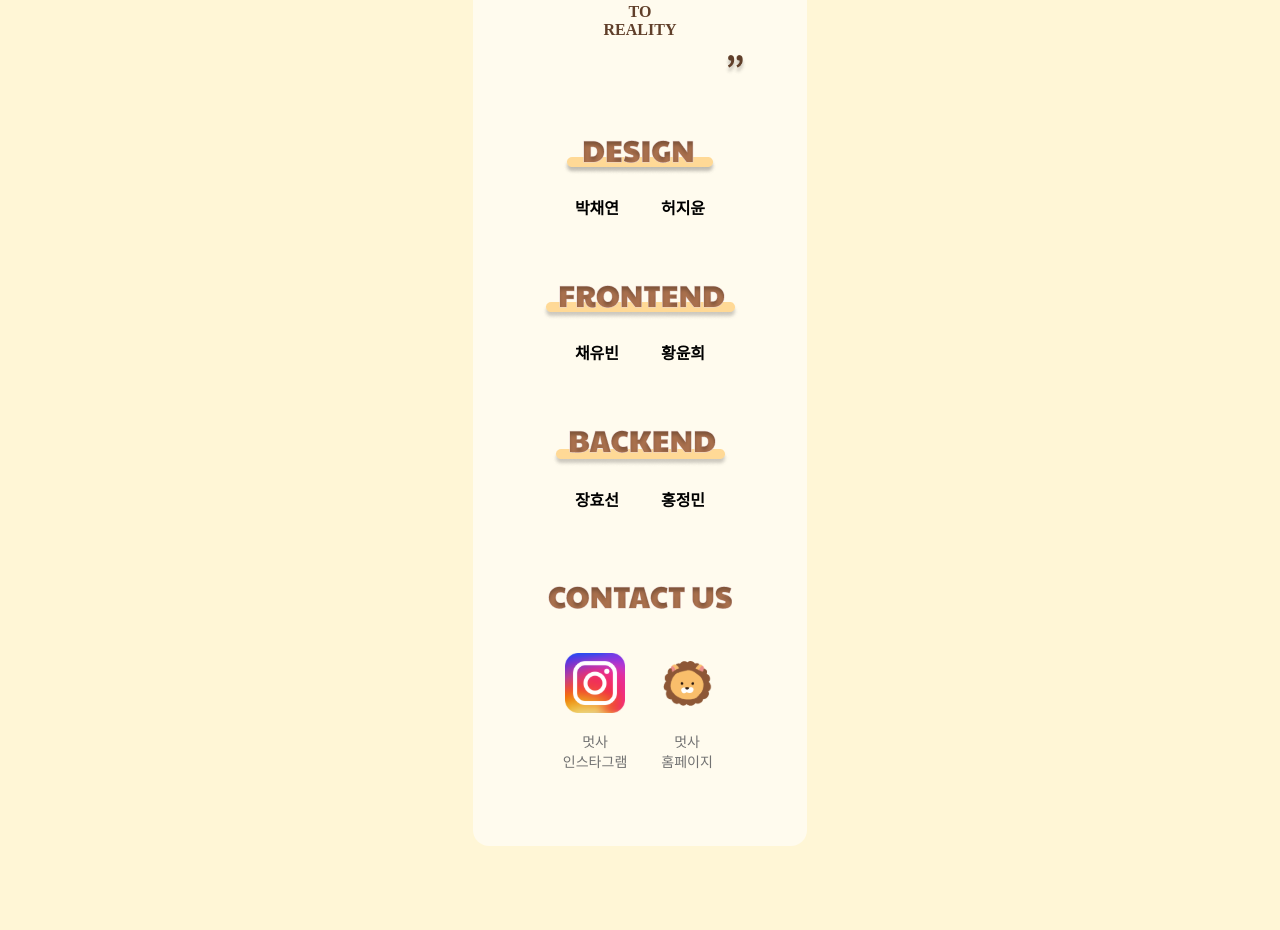
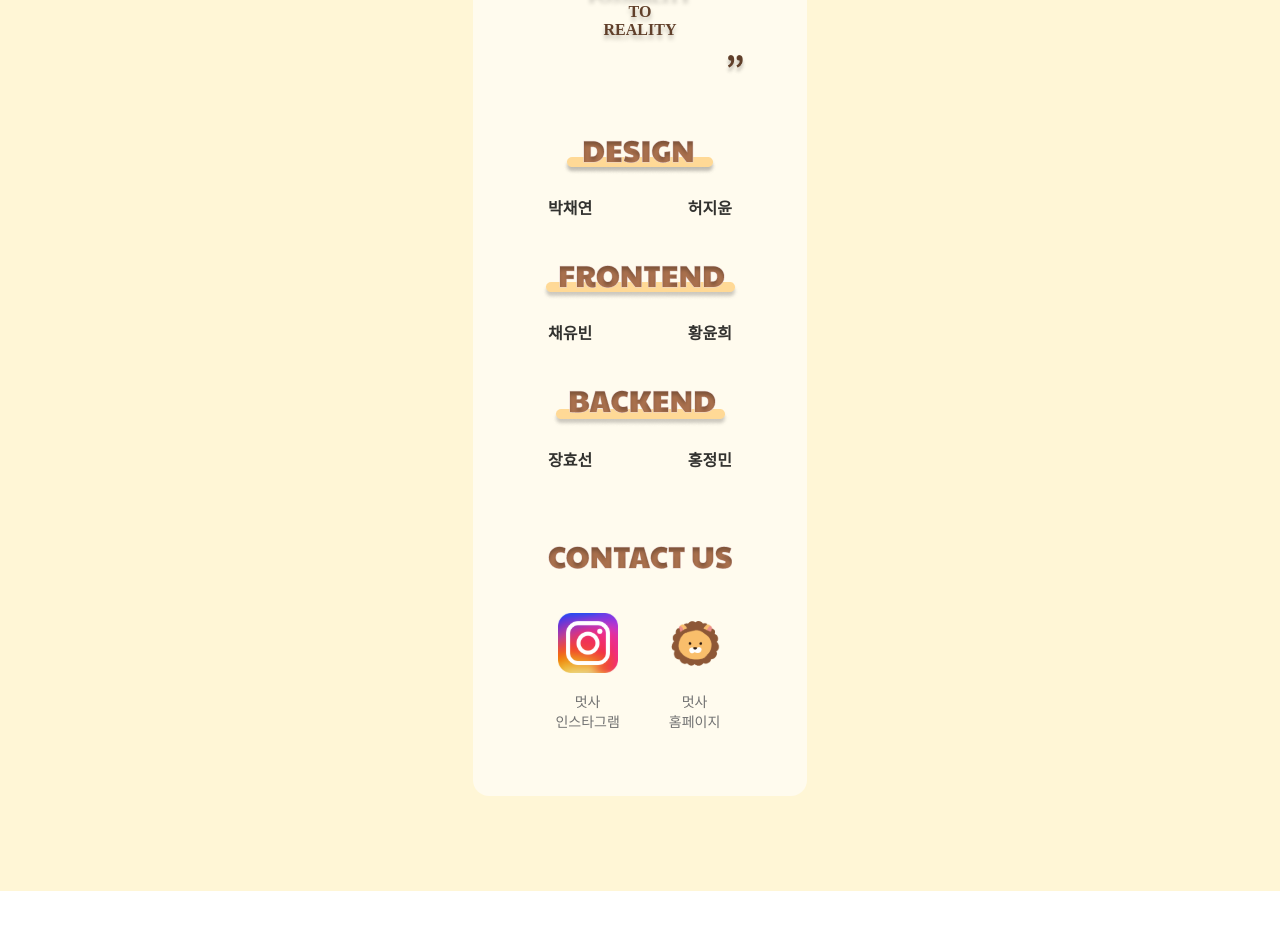
Before and after one commit to yunhee1/likelion11th-seorang-festival-front-end, a React (Create React App) app: page /developers in a window 1280 px wide. Shown: the part 320-1250 px from the top of the page. After the commit the page ends 1211 px from the top, so only its background shows below. Built offline with nearby package versions, Linux system fonts and the light colour scheme; a web font is replaced by a local one.

Commit message:
Design: 만든이들 페이지 디자인 수정

```diff
--- a/src/css/developers-page.scss
+++ b/src/css/developers-page.scss
@@ -47,21 +47,24 @@ span, .title {
     font-family: "Noto Sans KR";
     font-weight: bold;
     color: #603F2A;
+    text-shadow: 0px 4px 4px rgba(0, 0, 0, 0.25);
 }
 
 .members-container {
     display: flex;
-    justify-content: space-evenly;
+    justify-content: space-between;
+    padding: 0 15px 0 15px;
 
     p {
         font-family: "Noto Sans KR";
         font-weight: bold;
+        opacity: 80%;
     }
 }
 
 .team-introduction {
-    margin-bottom: 50px;
-
+    margin-bottom: 30px;
+    text-align: center;
 }
 
 .contact-us-container {
@@ -69,5 +72,6 @@ span, .title {
 }
 
 .footer {
-    margin: 40px auto;
+    margin: 40px 0 30px 0;
+    justify-content: space-around;
 }
--- a/src/pages/DevelopersPage/DevelopersPage.js
+++ b/src/pages/DevelopersPage/DevelopersPage.js
@@ -40,6 +40,7 @@ const DeveloperPage = () => {
         </div>
         <section className="team-introduction">
           <img
+            className="depart-img"
             src={require("../../images/DevelopersPage/design_team.png")}
             alt="DESIGN"
           />
@@ -58,6 +59,7 @@ const DeveloperPage = () => {
         </section>
         <section className="team-introduction">
           <img
+            className="depart-img"
             src={require("../../images/DevelopersPage/frontend_team.png")}
             alt="FRONTEND"
           />
@@ -72,6 +74,7 @@ const DeveloperPage = () => {
         </section>
         <section className="team-introduction">
           <img
+            className="depart-img"
             src={require("../../images/DevelopersPage/backend_team.png")}
             alt="BACKEND"
           />
@@ -86,6 +89,7 @@ const DeveloperPage = () => {
         </section>
         <section className="contact-us-container">
           <img
+            className="depart-img"
             src={require("../../images/DevelopersPage/contact_us.png")}
             alt="CONTACT US"
           />
```
